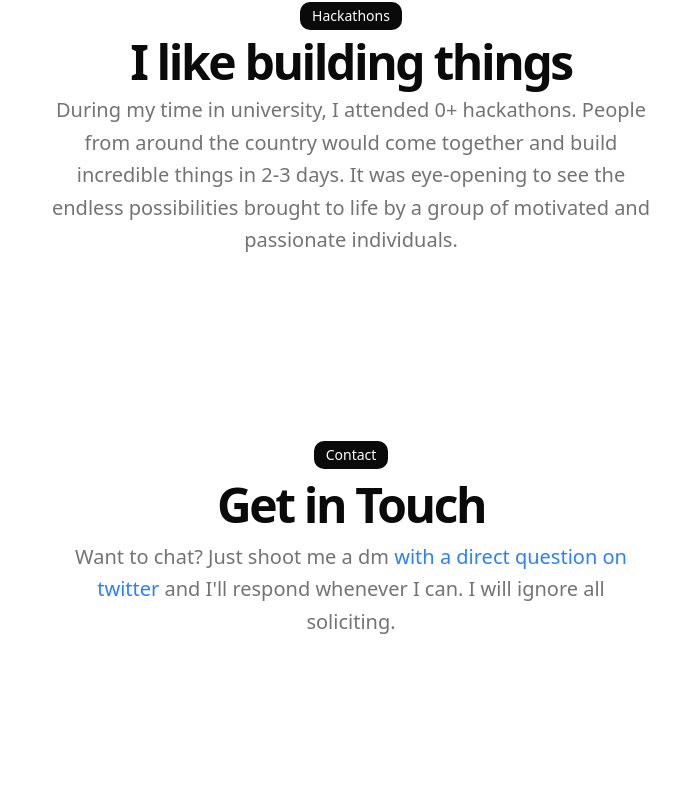
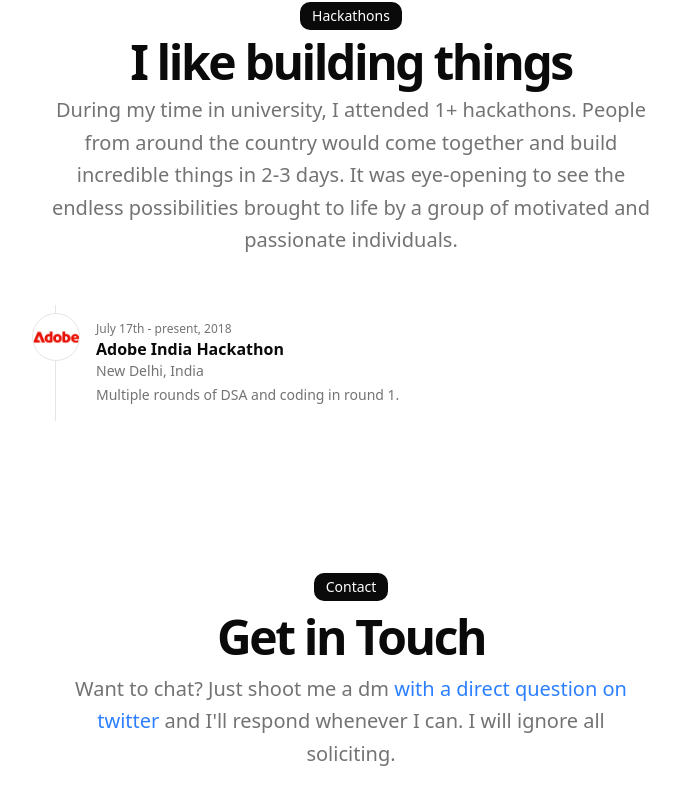
Before and after one commit to Shobhit150/portfolio, a Next.js app: page / in a window 1280 px wide. Shown: the part 1514-2318 px from the top of the page, without its empty margins (289-969 px from the left). Before the commit the page ends 2296 px from the top, so only its background shows below. Built offline with nearby package versions, Linux system fonts and the light colour scheme.

Commit message:
fix: resume changes

```diff
--- a/data/resume.tsx
+++ b/data/resume.tsx
@@ -79,7 +79,7 @@ export const DATA = {
   work: [
     {
       company: "Agro Tech Startup",
-      href: "https://atomic.finance",
+      href: "/",
       badges: [],
       location: "Remote",
       title: "Graphics Design",
@@ -224,16 +224,15 @@ export const DATA = {
     // },
   ],
   hackathons: [
-    // {
-    //   title: "Hack Western 5",
-    //   dates: "November 23rd - 25th, 2018",
-    //   location: "London, Ontario",
-    //   description:
-    //     "Developed a mobile application which delivered bedtime stories to children using augmented reality.",
-    //   image:
-    //     "https://pub-83c5db439b40468498f97946200806f7.r2.dev/hackline/hack-western.png",
-    //   mlh: "https://s3.amazonaws.com/logged-assets/trust-badge/2019/mlh-trust-badge-2019-white.svg",
-    //   links: [],
-    // },
+    {
+      title: "Adobe India Hackathon",
+      dates: "July 17th - present, 2018",
+      location: "New Delhi, India",
+      description:
+        "Multiple rounds of DSA and coding in round 1.",
+      image:
+        "/adobe.webp",
+      links: [],
+    },
   ],
 } as const;
```
Also changed, not shown: public/adobe.webp (added).
